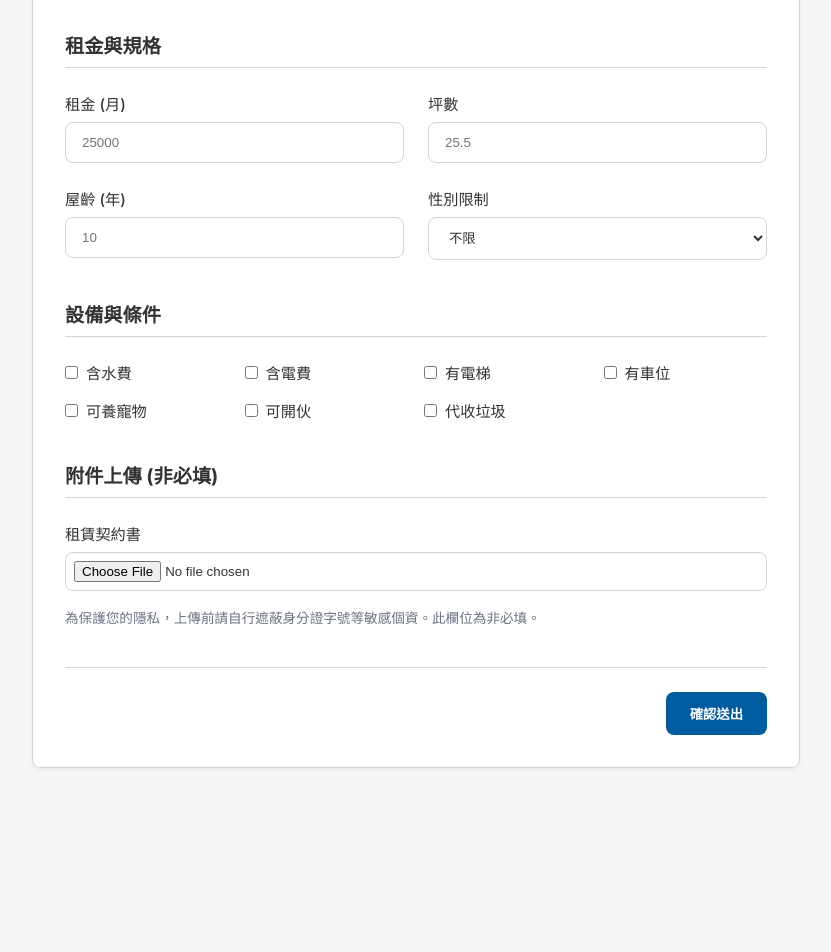
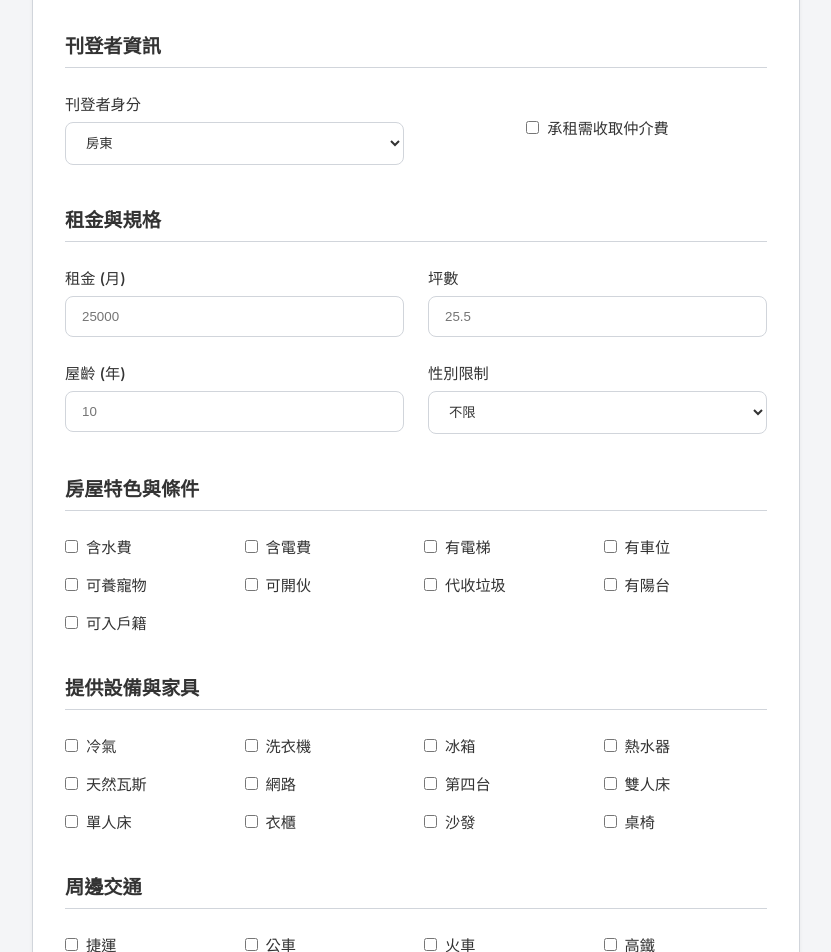
Before and after one commit to longtai-me/rental-price-tracker, a Next.js app: page /submit in a window 1280 px wide. Shown: the part 660-1612 px from the top of the page, without its empty margins (224-1055 px from the left). Before the commit the page ends 1460 px from the top, so only its background shows below. Built offline with nearby package versions, Linux system fonts and the light colour scheme.

Commit message:
Add posterRole, agencyFeeCharged, and contract verification tag

```diff
--- a/src/app/api/rentals/route.ts
+++ b/src/app/api/rentals/route.ts
@@ -149,26 +149,28 @@ export async function POST(request: Request) {
     const includesElectricity = (body.includesElectricity === 'on' || body.includesElectricity === 'true') ? 1 : 0;
     const hasParking = (body.hasParking === 'on' || body.hasParking === 'true') ? 1 : 0;
     const genderRestriction = body.genderRestriction || 'none';
-    const equipments = body.equipments || '';
-    const features = body.features || '';
-    const transports = body.transports || '';
+    const equipments = formData.getAll('equipments').join(',') || '';
+    const features = formData.getAll('features').join(',') || '';
+    const transports = formData.getAll('transports').join(',') || '';
     const hasElevator = (body.hasElevator === 'on' || body.hasElevator === 'true') ? 1 : 0;
     const canCook = (body.canCook === 'on' || body.canCook === 'true') ? 1 : 0;
     const hasBalcony = (body.hasBalcony === 'on' || body.hasBalcony === 'true') ? 1 : 0;
     const canMoveHuji = (body.canMoveHuji === 'on' || body.canMoveHuji === 'true') ? 1 : 0;
     const canPet = (body.canPet === 'on' || body.canPet === 'true') ? 1 : 0;
     const trashService = (body.trashService === 'on' || body.trashService === 'true') ? 1 : 0;
+    const posterRole = body.posterRole || 'landlord';
+    const agencyFeeCharged = (body.agencyFeeCharged === 'on' || body.agencyFeeCharged === 'true') ? 1 : 0;
 
     await env.DB.prepare(
       `INSERT INTO rentals (
         id, city, district, address, type, layout, area, floor, buildingAge, price, pricePerPyeong, latitude, longitude,
         includesWater, includesElectricity, hasParking, genderRestriction, equipments, features, transports,
-        hasElevator, canCook, hasBalcony, canMoveHuji, canPet, trashService, approved, contractFile
-      ) VALUES (?, ?, ?, ?, ?, ?, ?, ?, ?, ?, ?, ?, ?, ?, ?, ?, ?, ?, ?, ?, ?, ?, ?, ?, ?, ?, 0, ?)`
+        hasElevator, canCook, hasBalcony, canMoveHuji, canPet, trashService, approved, contractFile, posterRole, agencyFeeCharged
+      ) VALUES (?, ?, ?, ?, ?, ?, ?, ?, ?, ?, ?, ?, ?, ?, ?, ?, ?, ?, ?, ?, ?, ?, ?, ?, ?, ?, 0, ?, ?, ?)`
     ).bind(
       newId, city, district, address, type, layout, area, floor, buildingAge, price, pricePerPyeong, latitude, longitude,
       includesWater, includesElectricity, hasParking, genderRestriction, equipments, features, transports,
-      hasElevator, canCook, hasBalcony, canMoveHuji, canPet, trashService, contractFilename
+      hasElevator, canCook, hasBalcony, canMoveHuji, canPet, trashService, contractFilename, posterRole, agencyFeeCharged
     ).run();
 
     return Response.json({ success: true, message: '提交成功，請等候管理員審核。' });
--- a/src/app/submit/page.tsx
+++ b/src/app/submit/page.tsx
@@ -97,6 +97,26 @@ export default function SubmitPage() {
             </div>
           </div>
 
+          {/* 刊登者資訊 */}
+          <div className="form-section">
+            <h3>刊登者資訊</h3>
+            <div className="form-grid">
+              <div className="form-group">
+                <label>刊登者身分</label>
+                <select name="posterRole" className="input-field">
+                  <option value="landlord">房東</option>
+                  <option value="renter">租客 (轉租/找室友)</option>
+                  <option value="agent">房仲</option>
+                </select>
+              </div>
+              <div className="form-group" style={{ display: 'flex', alignItems: 'center', marginTop: '1.5rem' }}>
+                <label className="checkbox-label-custom" style={{ margin: 0 }}>
+                  <input type="checkbox" name="agencyFeeCharged" /> 承租需收取仲介費
+                </label>
+              </div>
+            </div>
+          </div>
+
           {/* 租金與規格 */}
           <div className="form-section">
             <h3>租金與規格</h3>
@@ -127,31 +147,43 @@ export default function SubmitPage() {
             </div>
           </div>
 
-          {/* 設備與條件 checkboxes */}
+          {/* 房屋特色與條件 */}
           <div className="form-section">
-            <h3>設備與條件</h3>
+            <h3>房屋特色與條件</h3>
             <div className="checkbox-grid">
-              <label className="checkbox-label-custom">
-                <input type="checkbox" name="includesWater" /> 含水費
-              </label>
-              <label className="checkbox-label-custom">
-                <input type="checkbox" name="includesElectricity" /> 含電費
-              </label>
-              <label className="checkbox-label-custom">
-                <input type="checkbox" name="hasElevator" /> 有電梯
-              </label>
-              <label className="checkbox-label-custom">
-                <input type="checkbox" name="hasParking" /> 有車位
-              </label>
-              <label className="checkbox-label-custom">
-                <input type="checkbox" name="canPet" /> 可養寵物
-              </label>
-              <label className="checkbox-label-custom">
-                <input type="checkbox" name="canCook" /> 可開伙
-              </label>
-              <label className="checkbox-label-custom">
-                <input type="checkbox" name="trashService" /> 代收垃圾
-              </label>
+              <label className="checkbox-label-custom"><input type="checkbox" name="includesWater" /> 含水費</label>
+              <label className="checkbox-label-custom"><input type="checkbox" name="includesElectricity" /> 含電費</label>
+              <label className="checkbox-label-custom"><input type="checkbox" name="hasElevator" /> 有電梯</label>
+              <label className="checkbox-label-custom"><input type="checkbox" name="hasParking" /> 有車位</label>
+              <label className="checkbox-label-custom"><input type="checkbox" name="canPet" /> 可養寵物</label>
+              <label className="checkbox-label-custom"><input type="checkbox" name="canCook" /> 可開伙</label>
+              <label className="checkbox-label-custom"><input type="checkbox" name="trashService" /> 代收垃圾</label>
+              <label className="checkbox-label-custom"><input type="checkbox" name="hasBalcony" /> 有陽台</label>
+              <label className="checkbox-label-custom"><input type="checkbox" name="canMoveHuji" /> 可入戶籍</label>
+            </div>
+          </div>
+
+          {/* 提供設備與家具 */}
+          <div className="form-section">
+            <h3>提供設備與家具</h3>
+            <div className="checkbox-grid">
+              {['冷氣', '洗衣機', '冰箱', '熱水器', '天然瓦斯', '網路', '第四台', '雙人床', '單人床', '衣櫃', '沙發', '桌椅'].map(eq => (
+                <label key={eq} className="checkbox-label-custom">
+                  <input type="checkbox" name="equipments" value={eq} /> {eq}
+                </label>
+              ))}
+            </div>
+          </div>
+
+          {/* 交通條件 */}
+          <div className="form-section">
+            <h3>周邊交通</h3>
+            <div className="checkbox-grid">
+              {['捷運', '公車', '火車', '高鐵', '鄰近停車場'].map(tr => (
+                <label key={tr} className="checkbox-label-custom">
+                  <input type="checkbox" name="transports" value={tr} /> {tr}
+                </label>
+              ))}
             </div>
           </div>
 
```
Also changed, not shown: src/app/page.tsx (+64 -4 lines), 1 other file (tests, documents, lock files or other folders).
